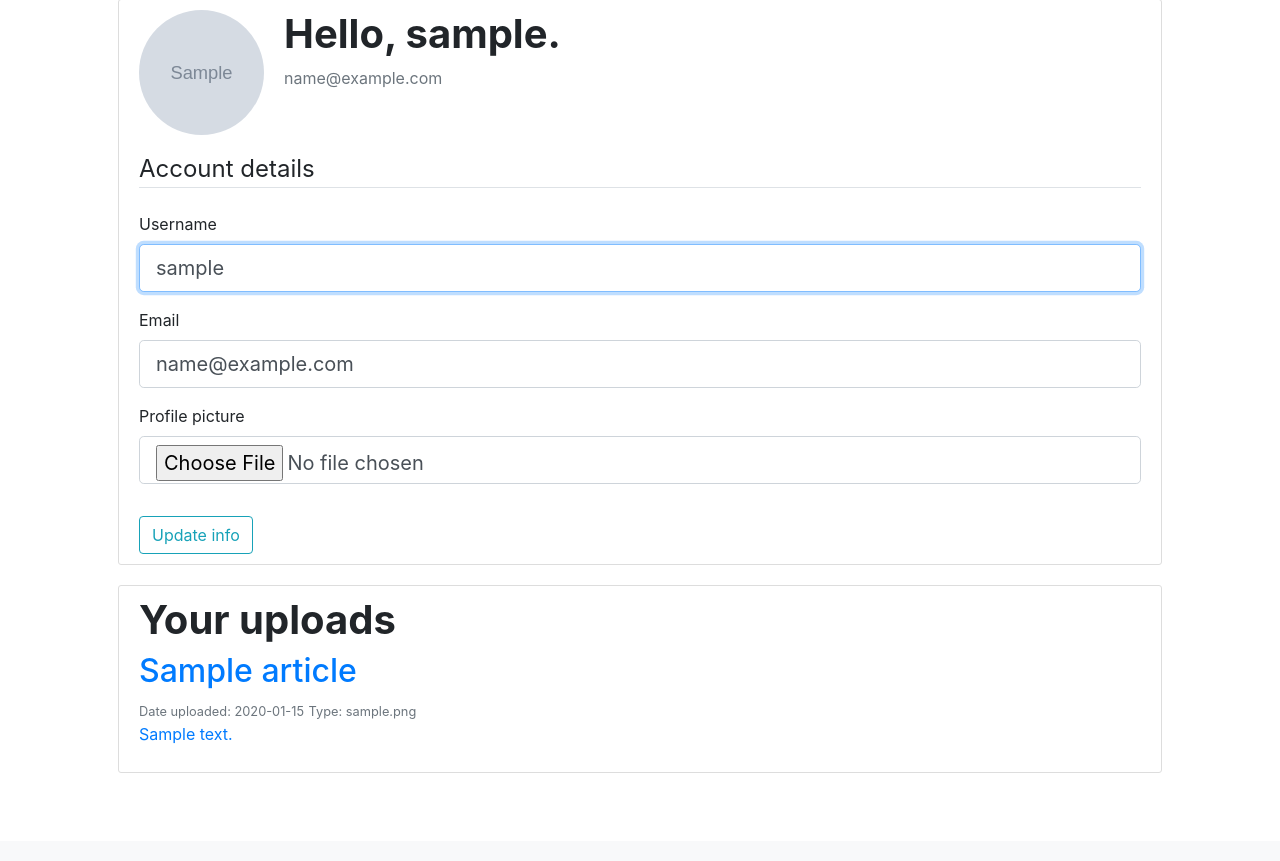
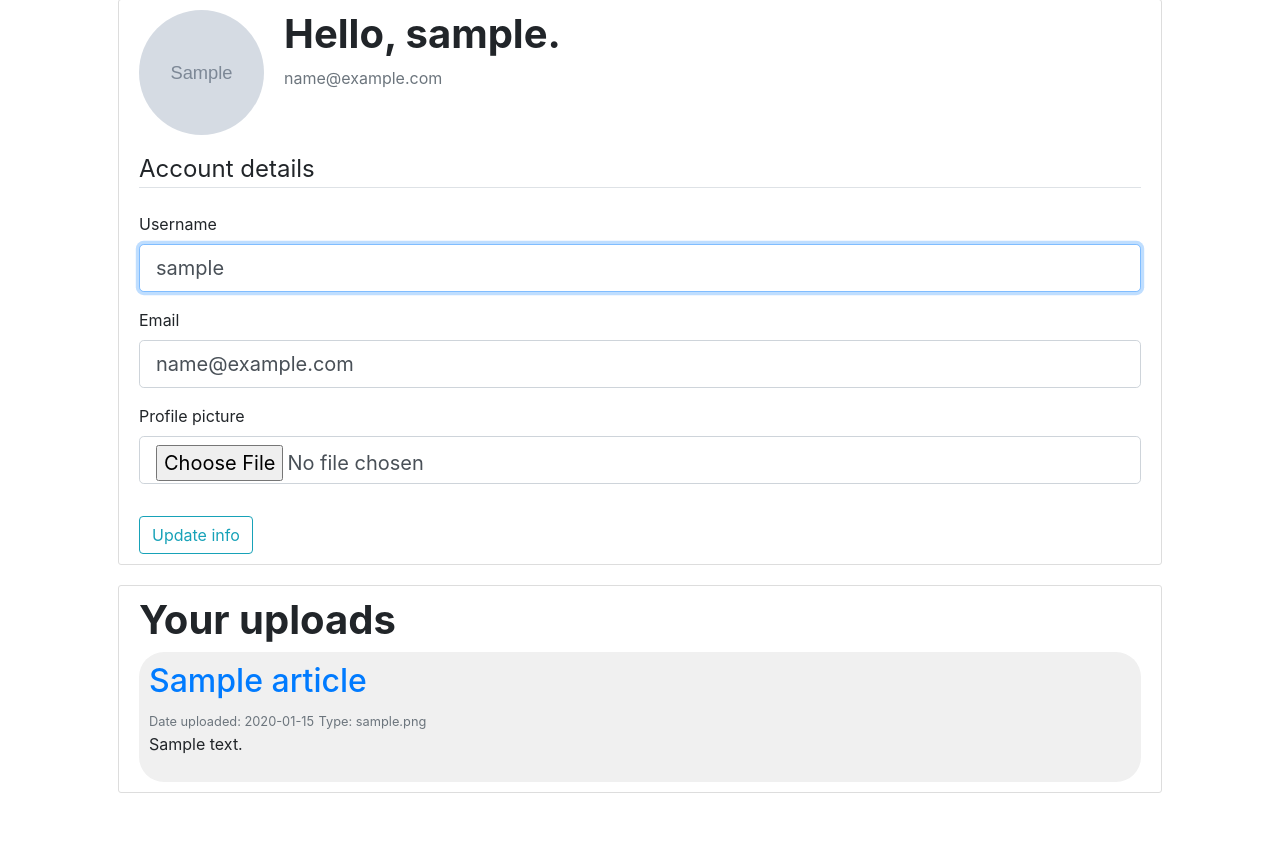
Before and after one commit to francisdbillones/LearnNet, a Flask app: page /account in a window 1280 px wide. Shown: the part 125-986 px from the top of the page. Before the commit the page ends 898 px from the top, so only its background shows below. Run offline with Flask 2, Linux system fonts and the light colour scheme; a user stored in the database is signed in; tables that the repository leaves empty hold one stand-in row (values such as "Sample post"); grey boxes marked "Sample" are stand-in pictures; some libraries are stand-ins or nearby versions.

Commit message:
functionality for uploading articles and user's uploaded articles in account page

```diff
--- a/learn_net/static/styles/styles.css
+++ b/learn_net/static/styles/styles.css
@@ -46,11 +46,17 @@ input[name='search']:invalid {
 
 /* links should not have underlines, just a personal styling choice */
 
-a {
+a:hover {
     text-decoration: none;
 }
 
-.user-Article {
-    background-color: gray;
-    border-radius: 25%
+.separate-article {
+    background-color: rgb(240, 240, 240);
+    border-radius: 25px;
+    padding: 1%;
+    transition: 0.3s;
 }
+
+.separate-article:hover {
+    background-color: rgb(230, 230, 230)
+}
--- a/learn_net/templates/account.html
+++ b/learn_net/templates/account.html
@@ -2,7 +2,9 @@
 {% block head %}
 <link href='{{ url_for("static", filename="styles/account_page.css") }}' type='text/css' rel='stylesheet'>
 {% endblock %}
-{% block title %}Account{% endblock %} {% block main %}
+{% block title %}Account{% endblock %}
+
+{% block main %}
 <div class='content-section'>
     <div class='media'>
         <img alt='profile picture' class='rounded-circle account-img' src='{{ url_for("static", filename="images/profile_pictures/" + current_user.pfp_file) }}'>
@@ -17,12 +19,14 @@
             <legend class='border-bottom mb-4'>Account details</legend>
             <div class='form-group'>
                 {{ updateAccountForm.username.label(class='form=control-label') }}
+
                 {% if updateAccountForm.username.errors %}
                     <!-- display errors !-->
                     {{ updateAccountForm.username(class='form-control form-control-lg is-invalid', autocomplete='off') }}
                     <div class='invalid-feedback'>
                         {% for error in updateAccountForm.username.errors %}
-                        <span>{{ error }}</span> {% endfor %}
+                            <span>{{ error }}</span>
+                        {% endfor %}
                     </div>
 
                 {% else %}
@@ -47,12 +51,14 @@
             </div>
             <div class='form-group'>
                 {{ updateAccountForm.pfp_file.label(class='form=control-label') }}
-                    {{ updateAccountForm.pfp_file(class='form-control form-control-lg', autocomplete='off') }}
                 {% if updateAccountForm.pfp_file.errors %}
                     <!-- display errors !-->
                     {% for error in updateAccountForm.pfp_file.errors %}
                         <span class='text-danger'>{{ error }}</span>
                     {% endfor %}
+
+                {% else %}
+                    {{ updateAccountForm.pfp_file(class='form-control form-control-lg', autocomplete='off') }}
                 {% endif %}
             </div>
         </fieldset>
@@ -68,17 +74,18 @@
     {% for article in userArticles %}
     <div class='separate-article'>
         <a href='{{ url_for("article", article=article) }}'>
+            <h2 class='article-title'>{{ article.title }}</h2>
+        </a>
         <div class='media-body'>
             <div class='article-metadata'>
-                        <h2 class='article-title'>{{ article.title }}</h2>
                 <span>
                     <small class='text-muted'>Date uploaded: {{ article.date_uploaded.strftime('%Y-%m-%d') }}</small>
                     <small class='text-muted'>Type: {{ article.file_type }}</small>
                 </span>
                 <p class='article-content'>{{ article.article_description }}</p>
             </div>
-                </a>
-            <div>
+        </div>
+    </div>
     {% endfor %}
 </div>
 {% endblock %}
```
Lines whose indentation alone changed are shown as unchanged.
